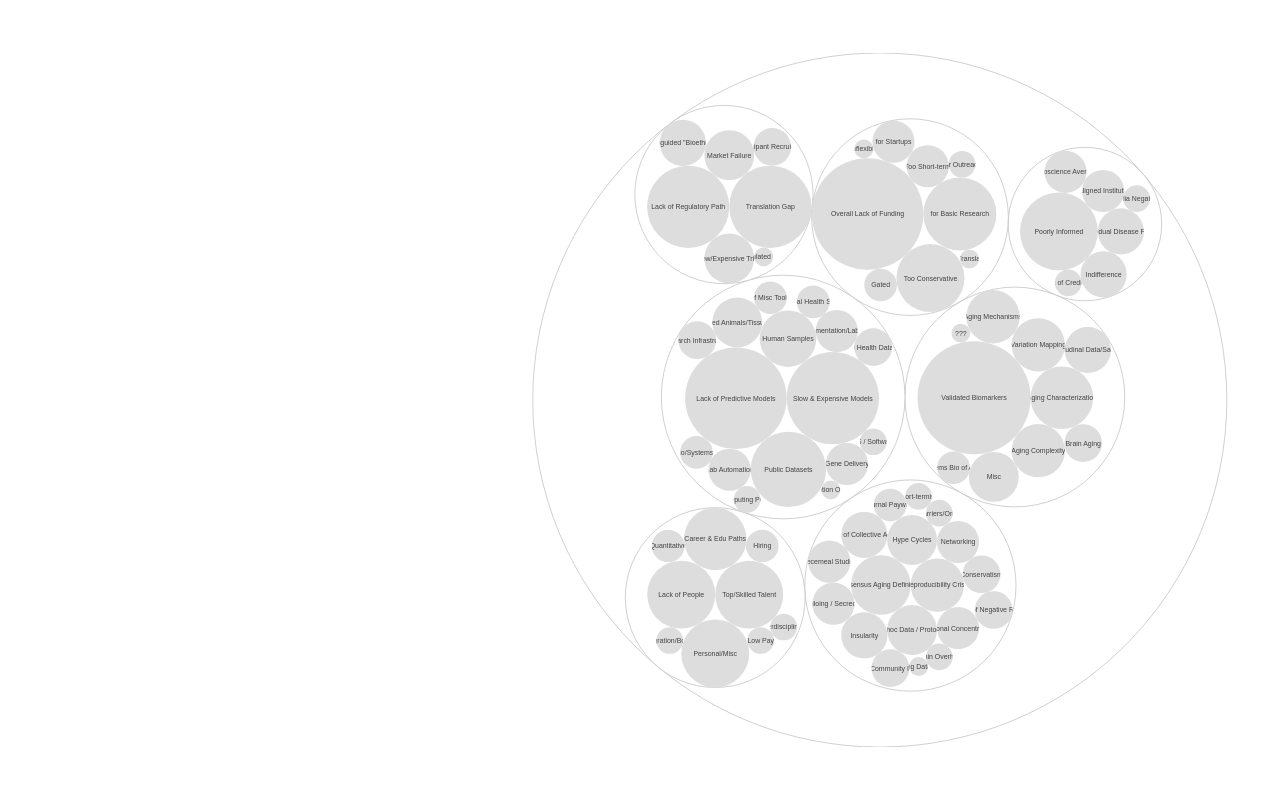
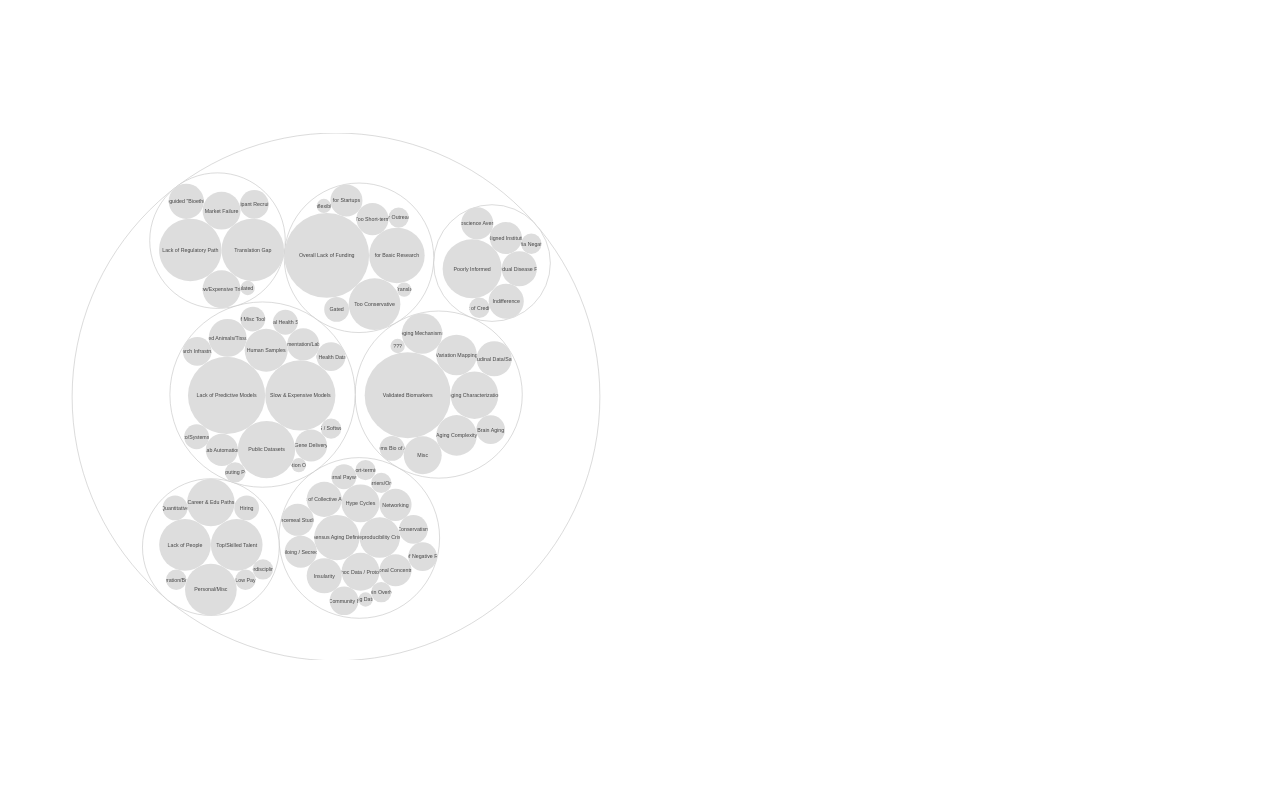
Before and after one commit to Pmurs/bottlenecks, a Vue app: page / in a window 1280 px wide. Shown: the top 786 px of the page. Built offline with nearby package versions, Linux system fonts and the light colour scheme.

Commit message:
feat(Circle Packing): Move circle to main part of display

```diff
--- a/src/App.vue
+++ b/src/App.vue
@@ -3,9 +3,6 @@ import { RouterLink, RouterView } from 'vue-router'
 </script>
 
 <template>
-  <header>
-  </header>
-
   <RouterView />
 </template>
 
--- a/src/assets/main.css
+++ b/src/assets/main.css
@@ -1,7 +1,6 @@
 @import 'base.css';
 
 #app {
-  max-width: 1280px;
   margin: 0 auto;
   padding: 2rem;
 
--- a/src/components/CirclePacking.vue
+++ b/src/components/CirclePacking.vue
@@ -1,6 +1,4 @@
-<template>
-  <svg class="chart"></svg>
-</template>
+<template><div id="chart"></div></template>
 
 <script setup>
 import * as d3 from "d3";
@@ -174,7 +172,7 @@ onMounted(() => {
       width: 1152,
     }
   );
-  document.body.appendChild(chart);
+  document.getElementById("chart").append(chart);
 });
 </script>
 
```
